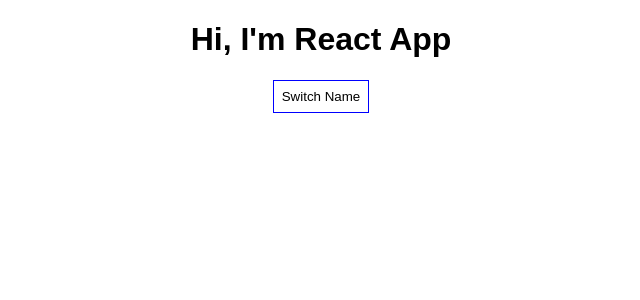
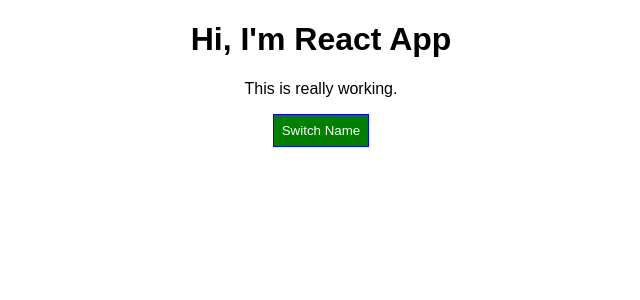
Before and after one commit to limozaza/r001, a React (Create React App) app: page / in a window 1280 px wide. Shown: the top 300 px of the page, without its empty margins (319-959 px from the left). Built offline with nearby package versions, Linux system fonts and the light colour scheme.

Commit message:
dynamique definition  classes

```diff
--- a/src/App.css
+++ b/src/App.css
@@ -1,3 +1,9 @@
 .App {
   text-align: center;
 }
+.red {
+  color: red;
+}
+.bold {
+  font-weight: bold;
+}
--- a/src/App.js
+++ b/src/App.js
@@ -37,7 +37,8 @@
 
   render() {
     const style = {
-      backgroundColor: "white",
+      backgroundColor: "green",
+      color: "white",
       font: "inheret",
       border: "1px solid blue",
       padding: "8px",
@@ -61,11 +62,20 @@
           })}
         </div>
       );
+      style.backgroundColor = "red";
+    }
+    let classes = [];
+    if (this.state.persons.length <= 2) {
+      classes.push("red");
+    }
+    if (this.state.persons.length <= 1) {
+      classes.push("bold");
     }
 
     return (
       <div className="App">
         <h1>Hi, I'm React App</h1>
+        <p className={classes}>This is really working.</p>
         <button style={style} onClick={this.togglePersonHandler}>
           Switch Name
         </button>
```
